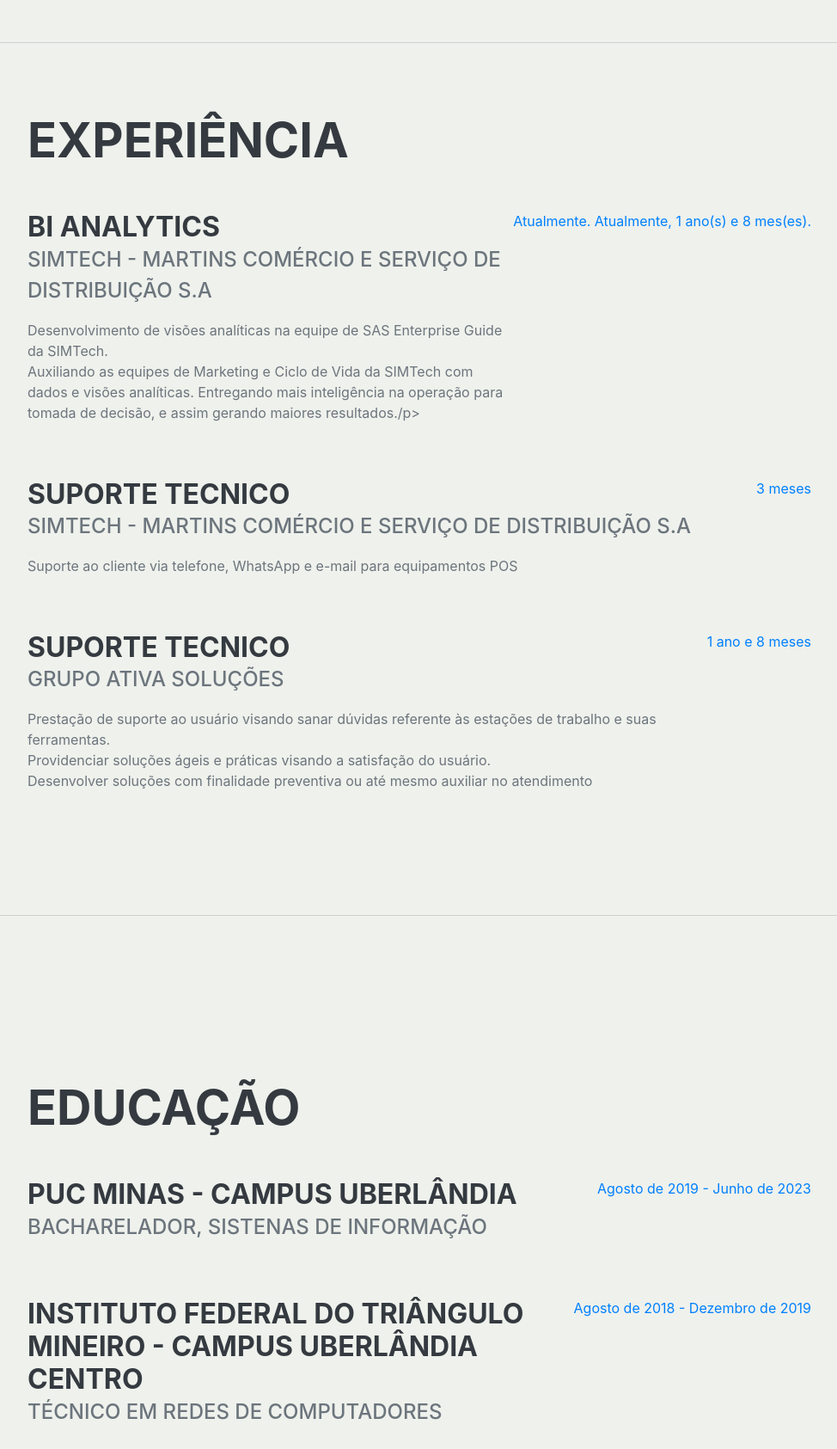
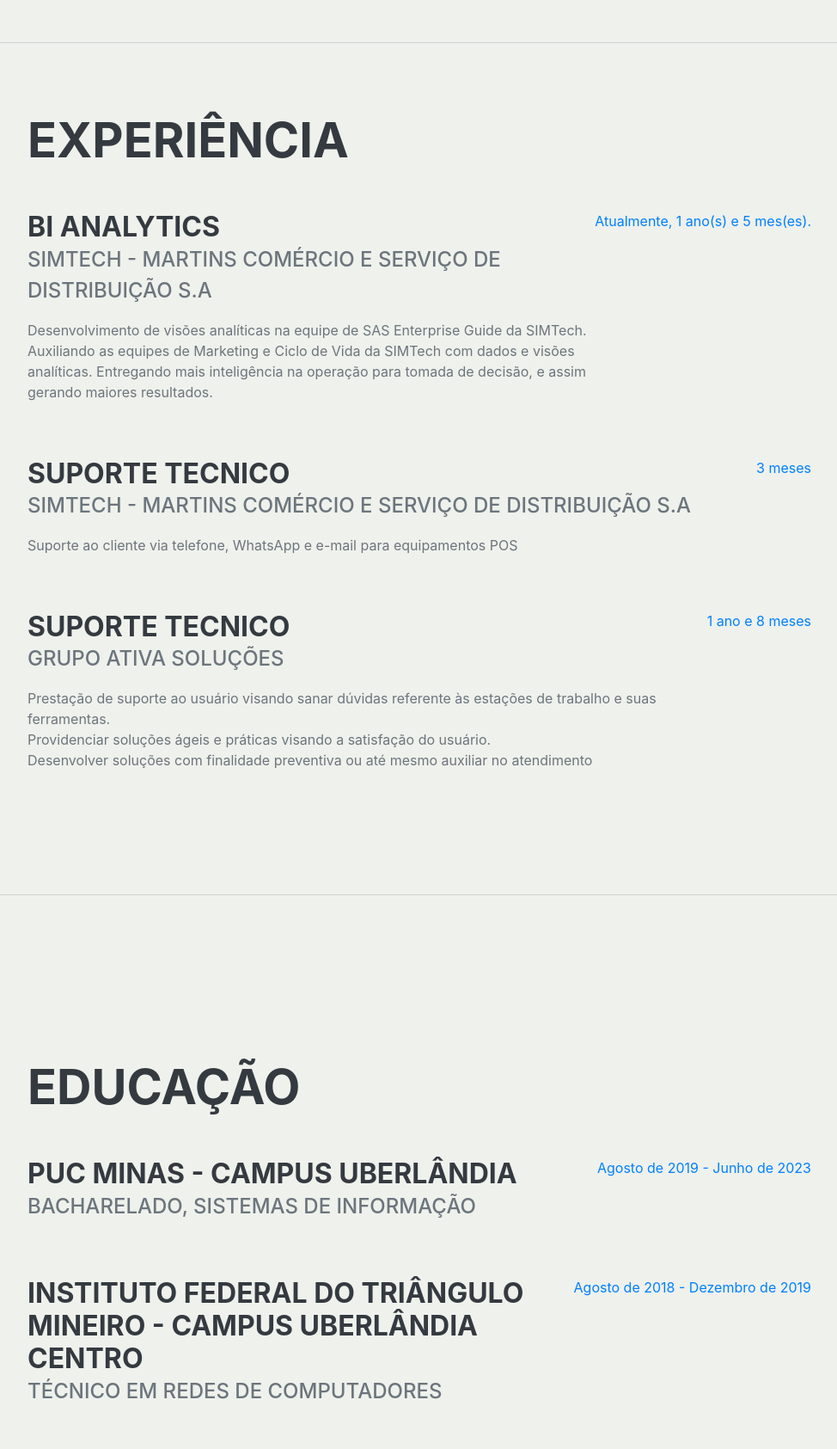
Before and after one commit to Atheeleon/Flask-Resume, a Flask app: page / in a window 1280 px wide. Shown: the part 1552-3237 px from the top of the page at 86% size, without its empty margins (288-1262 px from the left). Run offline with Flask 2, Linux system fonts and the light colour scheme; some libraries are stand-ins or nearby versions; some web fonts are replaced.

Commit message:
Minor fixes
Current job datetime fix
HTML typos

```diff
--- a/main.py
+++ b/main.py
@@ -3,9 +3,11 @@ from variables import *
 
 app = Flask(__name__)
 
+
 @app.route("/")
 def home():
     return render_template("index.html", tempo=tempo)
 
+
 if __name__ == '__main__':
     app.run()
--- a/templates/index.html
+++ b/templates/index.html
@@ -82,9 +82,9 @@
                             <div class="subheading mb-3">SIMTech - Martins Comércio e Serviço de Distribuição S.A</div>
                             <p>Desenvolvimento de visões analíticas na equipe de SAS Enterprise Guide da SIMTech.
                                 <br>
-                                Auxiliando as equipes de Marketing e Ciclo de Vida da SIMTech com dados e visões analíticas. Entregando mais inteligência na operação para tomada de decisão, e assim gerando maiores resultados./p>
+                                Auxiliando as equipes de Marketing e Ciclo de Vida da SIMTech com dados e visões analíticas. Entregando mais inteligência na operação para tomada de decisão, e assim gerando maiores resultados.</p>
                         </div>
-                        <div class="flex-shrink-0"><span class="text-primary">Atualmente. {{ tempo }}</span></div>
+                        <div class="flex-shrink-0"><span class="text-primary">{{ tempo }}</span></div>
                     </div>
                     <div class="d-flex flex-column flex-md-row justify-content-between mb-5">
                         <div class="flex-grow-1">
@@ -116,7 +116,7 @@
                     <div class="d-flex flex-column flex-md-row justify-content-between mb-5">
                         <div class="flex-grow-1">
                             <h3 class="mb-0">PUC Minas - Campus Uberlândia</h3>
-                            <div class="subheading mb-3">Bacharelador, Sistenas de Informação</div>
+                            <div class="subheading mb-3">Bacharelado, Sistemas de Informação</div>
                         </div>
                         <div class="flex-shrink-0"><span class="text-primary">Agosto de 2019 - Junho de 2023</span></div>
                     </div>
--- a/variables.py
+++ b/variables.py
@@ -1,7 +1,6 @@
 from datetime import datetime
 
-
-##### Current job, how long #####
-years = divmod(((datetime.now() - datetime(2021, 6, 7, 0, 0, 0)).total_seconds() / 86400), 365)
+# Current job, how long #
+years = divmod(((datetime.now() - datetime(2021, 8, 24, 0, 0, 0)).total_seconds() / 86400), 365)
 months = divmod(years[1], 30)
 tempo = f"Atualmente, {int(years[0])} ano(s) e {int(months[0])} mes(es)."
```
